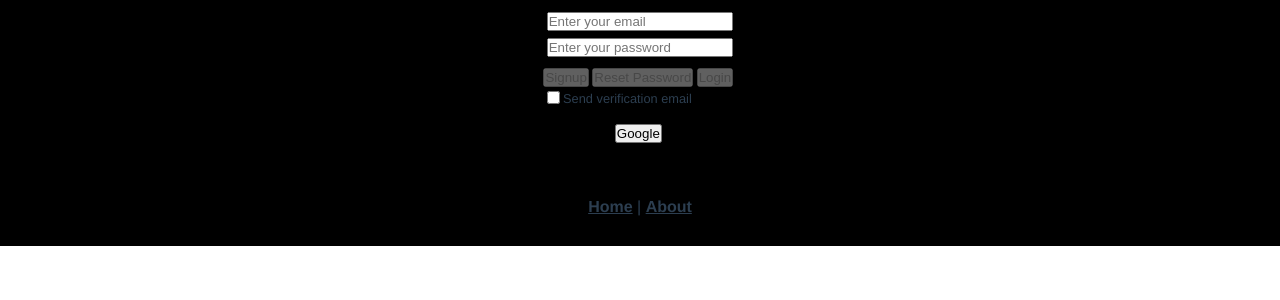
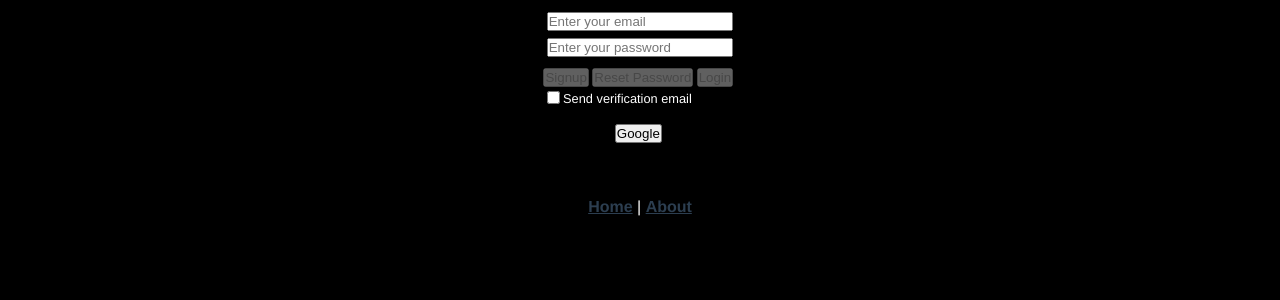
Before and after one commit to ironsj/CIS371-TermProject, a Vue app in the folder movie-reviews/: page / in a window 1280 px wide. Both pictures are taken after a click on the button "Login/Register". Shown: the top 300 px of the page. Built offline with nearby package versions, Linux system fonts and the light colour scheme; no server answers.

Commit message:
ui changes

```diff
--- a/movie-reviews/src/App.vue
+++ b/movie-reviews/src/App.vue
@@ -14,8 +14,9 @@
   -webkit-font-smoothing: antialiased;
   -moz-osx-font-smoothing: grayscale;
   text-align: center;
-  color: #2c3e50;
+  color: white;
   background-color: black;
+  min-height: 100vh;
 }
 
 *{
--- a/movie-reviews/src/components/BasicMovieInfo.vue
+++ b/movie-reviews/src/components/BasicMovieInfo.vue
@@ -40,6 +40,7 @@ export default class BasicMovieInfo extends Vue {
 }
 #movie:hover {
   transform: scale(1.05);
+  cursor: pointer;
 }
 
 #movie div{
--- a/movie-reviews/src/components/NavBar.vue
+++ b/movie-reviews/src/components/NavBar.vue
@@ -91,8 +91,6 @@ export default class NavBar extends Vue {
 }
 
 #search-bar {
-  /* Tell the input to use all the available space */
-  /* And hide the input's outline, so the form looks like the outline */
   border:0;
   height: 100%;
   width: 100%;
@@ -112,11 +110,13 @@ export default class NavBar extends Vue {
   border: none;
   height: 30px;
   background: none;
+  cursor: pointer;
 }
 
 #profile{
   display: flex;
   align-items: center;
   font-size: 75%;
+  font-family: Brandon Text,-apple-system,BlinkMacSystemFont,Segoe UI,Roboto,Oxygen-Sans,Ubuntu,Cantarell,Helvetica Neue,sans-serif;
 }
 </style>
--- a/movie-reviews/src/views/HomeView.vue
+++ b/movie-reviews/src/views/HomeView.vue
@@ -95,4 +95,14 @@ h2{
   font-family: Brandon Text,-apple-system,BlinkMacSystemFont,Segoe UI,Roboto,Oxygen-Sans,Ubuntu,Cantarell,Helvetica Neue,sans-serif;
 }
 
+#top{
+  padding: 10px;
+  padding-top: 20px;
+}
+
+#out{
+  padding: 10px;
+  padding-top: 20px;
+}
+
 </style>
--- a/movie-reviews/src/views/LoginView.vue
+++ b/movie-reviews/src/views/LoginView.vue
@@ -1,5 +1,5 @@
 <template>
-  <div>
+  <div id="page">
     <section>
       <div id="loginpanel">
         <input type="text" v-model="u_email"
```
Also changed, not shown: movie-reviews/src/assets/search.jpg (deleted).
